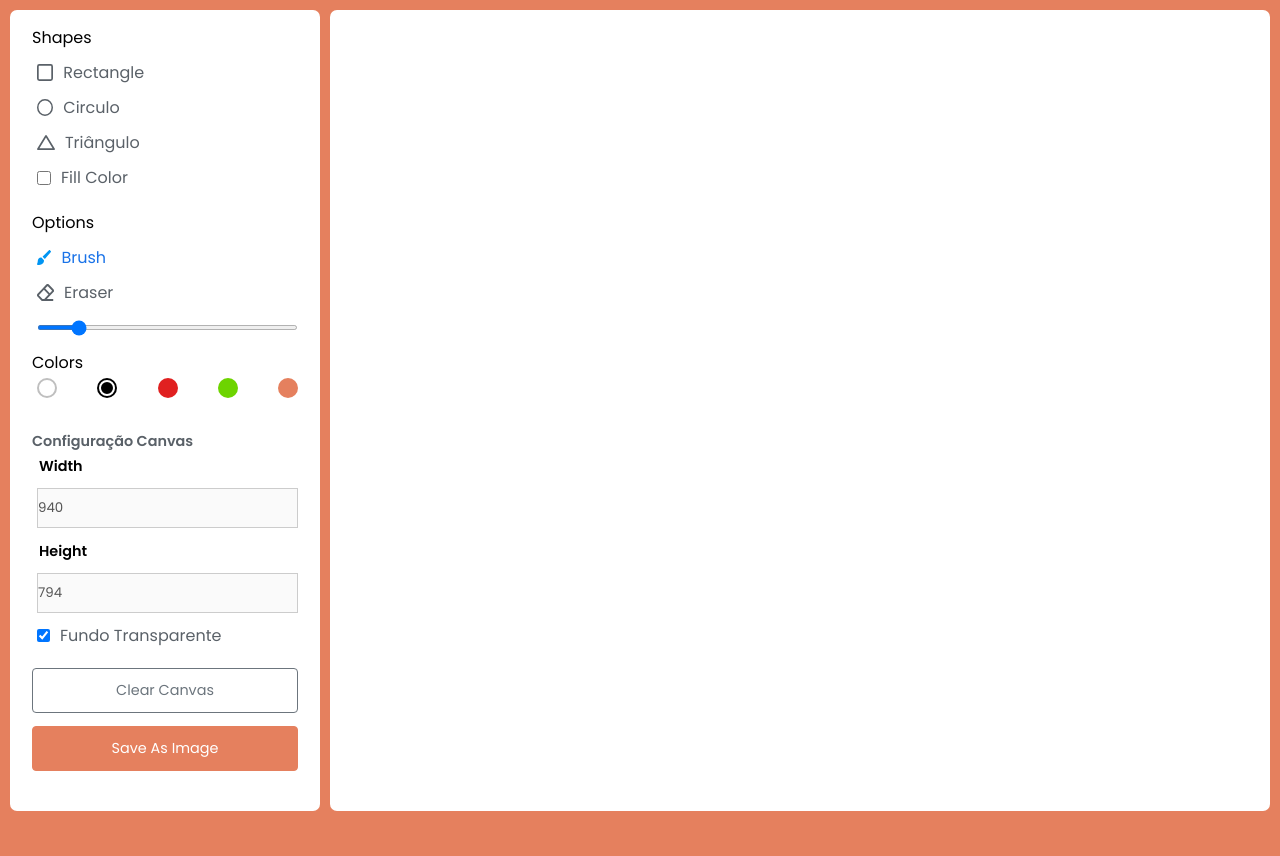
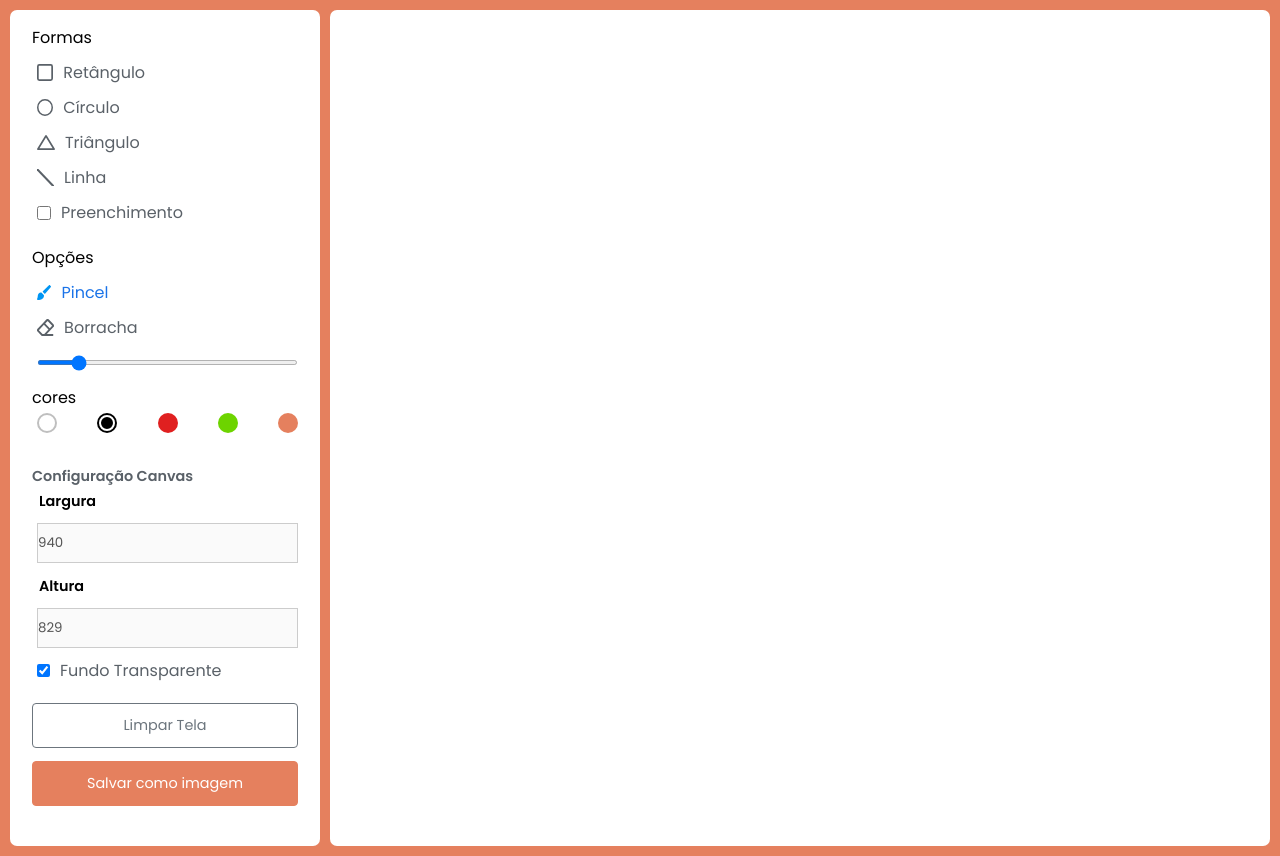
Before and after one commit to augustoOliveira1993/draw-paint-app, a plain HTML site: page index.html in a window 1280 px wide. Before the commit the page ends 821 px from the top, so only its background shows below. Drawn offline with Linux system fonts and the light colour scheme.

Commit message:
refactor: add line reta paint

```diff
--- a/index.html
+++ b/index.html
@@ -3,7 +3,7 @@
 <head>
     <meta charset="UTF-8">
     <meta name="viewport" content="width=device-width, initial-scale=1.0">
-    <title>Drawing App Javascript | Project</title>
+    <title>Aplicativo de desenho Javascript</title>
     <link rel="stylesheet" href="style.css">
     <script src="script.js" defer></script>
 </head>
@@ -11,36 +11,40 @@
 <div class="container">
     <section class="tools-board">
         <div class="row">
-            <label class="title">Shapes</label>
+            <label class="title">Formas</label>
             <ul class="options">
                 <li class="option tool" id="rectangle">
                     <img src="assets/icons/rectangle.svg" alt="rectangle">
-                    <span>Rectangle</span>
+                    <span>Retângulo</span>
                 </li>
                 <li class="option tool" id="circle">
                     <img src="assets/icons/circle.svg" alt="circle">
-                    <span>Circulo</span>
+                    <span>Círculo</span>
                 </li>
                 <li class="option tool" id="triangle">
                     <img src="assets/icons/triangle.svg" alt="triangle">
                     <span>Triângulo</span>
                 </li>
+                <li class="option tool" id="line">
+                    <img src="assets/icons/line-reta.svg" alt="triangle">
+                    <span>Linha</span>
+                </li>
                 <li class="option">
                     <input type="checkbox" id="fill-color">
-                    <label for="fill-color">Fill Color</label>
+                    <label for="fill-color">Preenchimento</label>
                 </li>
             </ul>
         </div>
         <div class="row">
-            <label class="title">Options</label>
+            <label class="title">Opções</label>
             <ul class="options">
                 <li class="option active tool"  id="brush">
                     <img src="assets/icons/brush.svg" alt="brush">
-                    <span>Brush</span>
+                    <span>Pincel</span>
                 </li>
                 <li class="option tool" id="eraser">
                     <img src="assets/icons/eraser.svg" alt="eraser">
-                    <span>Eraser</span>
+                    <span>Borracha</span>
                 </li>
                 <li class="option">
                     <input type="range" id="size-slider" min="1" max="30" value="5">
@@ -48,7 +52,7 @@
             </ul>
         </div>
         <div class="row colors">
-            <label class="title">Colors</label>
+            <label class="title">cores</label>
             <ul class="options">
                 <li class="option"></li>
                 <li class="option selected"></li>
@@ -62,11 +66,11 @@
         <div class="row options-canvas">
             <label class="title">Configuração Canvas</label>
             <ul class="options">
-                <label class="just">Width</label>
+                <label class="just">Largura</label>
                 <li class="option">
                     <input disabled value="710" id="width-canvas" type="number">
                 </li>
-                <label class="just">Height</label>
+                <label class="just">Altura</label>
                 <li class="option">
                     <input disabled value="794" id="height-canvas" type="number">
                 </li>
@@ -77,8 +81,8 @@
             </ul>
         </div>
         <div class="row buttons">
-           <button class="clear-canvas">Clear Canvas</button>
-           <button class="save-img">Save As Image</button>
+           <button class="clear-canvas">Limpar Tela</button>
+           <button class="save-img">Salvar como imagem</button>
         </div>
     </section>
     <section class="drawing-board">
--- a/script.js
+++ b/script.js
@@ -24,6 +24,7 @@ const setCanvasBackground = () => {
 }
 
 window.addEventListener('load', () => {
+    console.log(selectedColor)
     canvas.width = canvas.offsetWidth;
     canvas.height = canvas.offsetHeight;
 
@@ -90,6 +91,9 @@ const drawing = (e) => {
     if(selectedTool === 'triangle'){
         drawTriangle(e)
     }
+    if(selectedTool === 'line'){
+        drawLine(e)
+    }
 
 }
 
```
Also changed, not shown: assets/icons/line-reta.svg (added).
